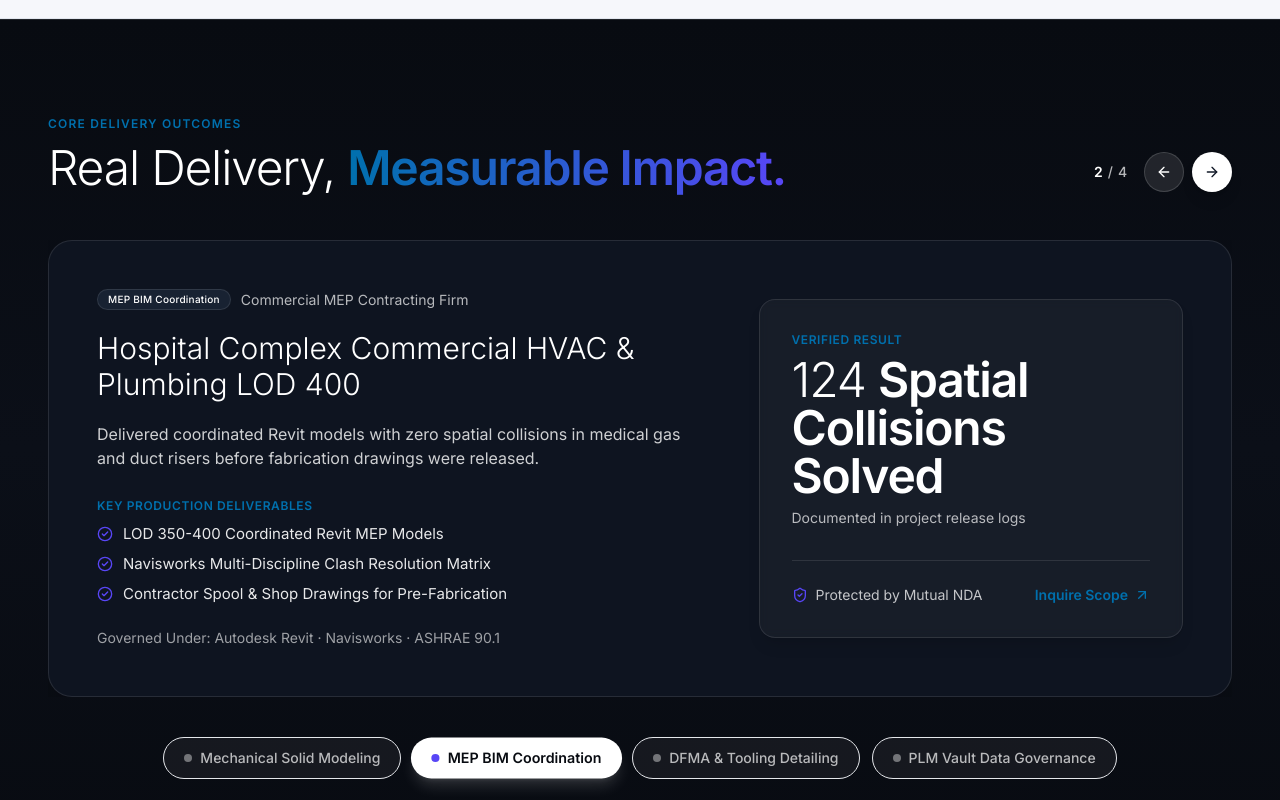
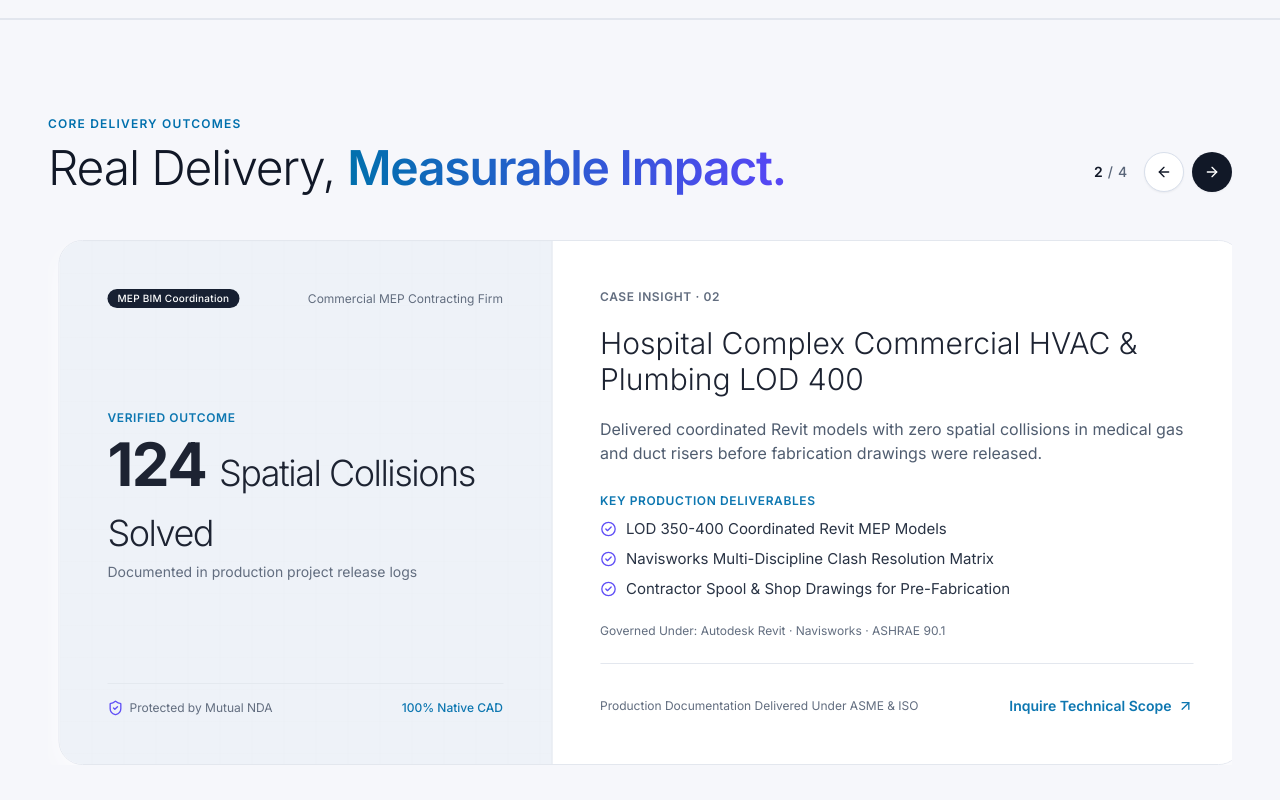
Before and after one commit to mdshafayatullahshanto/escalup, a React (Vite) app: page / in a window 1280 px wide. Shown: the part 3340-4140 px from the top of the page. Built offline with nearby package versions, Linux system fonts and the light colour scheme; no server answers.

Commit message:
style: replace black background with white card system matching reference in careers and delivery sections

```diff
--- a/src/components/InActionCarousel.jsx
+++ b/src/components/InActionCarousel.jsx
@@ -1,10 +1,9 @@
 // src/components/InActionCarousel.jsx
 // SECTION 1: Real Delivery, Measurable Impact
-// Styled like reference content (ProductCardsTrio / Image 3):
-// Blue uppercase letterspaced eyebrow, light headline with signature indigo gradient,
-// clean deliverables list with indigo checkmarks, verified result glass panel,
-// 100% full-width cards with smooth directional slide transitions and interactive discipline tabs,
-// ensuring zero content truncation, zero severed words, and full responsiveness across all viewports.
+// Styled strictly to reference (Image 3 / TopStoriesCarousel):
+// Light lavender page background (#F6F7FB), white card with soft lavender-tinted metric panel (#EEF2F8),
+// light-weight heading with signature indigo gradient, dark pill badges and navigation arrows,
+// clean deliverables list with indigo checkmarks, zero clipping, fully responsive.
 
 import React, { useState, useEffect, useRef, useCallback } from 'react';
 import { motion, AnimatePresence } from 'framer-motion';
@@ -199,10 +198,10 @@ export default function InActionCarousel() {
           setIsFocused(false);
         }
       }}
-      className="w-full bg-[#080B11] bg-gradient-to-b from-[#080B11] via-[#0B0F18] to-[#080B11] text-white py-14 sm:py-20 md:py-24 border-y border-white/10 relative overflow-hidden font-sans focus:outline-none"
+      className="w-full bg-[#F6F7FB] dark:bg-[#080C0F] text-[#111827] dark:text-white py-16 sm:py-20 md:py-24 border-y border-[#E2E6EE] dark:border-white/10 relative overflow-hidden font-sans focus:outline-none transition-colors"
     >
       {/* Subtle ambient lighting */}
-      <div className="absolute top-1/2 left-1/2 -translate-x-1/2 -translate-y-1/2 w-[650px] h-[650px] bg-[#5846F6]/06 rounded-full blur-[160px] pointer-events-none" />
+      <div className="absolute top-1/2 left-1/2 -translate-x-1/2 -translate-y-1/2 w-[650px] h-[650px] bg-[#5846F6]/05 dark:bg-[#5846F6]/06 rounded-full blur-[160px] pointer-events-none" />
 
       {/* Shared ~1400px centered container */}
       <div className="w-full max-w-[1400px] mx-auto px-4 sm:px-6 md:px-8 lg:px-12 relative z-10">
@@ -216,7 +215,7 @@ export default function InActionCarousel() {
             </div>
 
             {/* Headline: Reference Style (Light 300 with signature indigo gradient) */}
-            <h2 className="text-3xl sm:text-4xl md:text-5xl font-light text-white tracking-tight leading-tight">
+            <h2 className="text-3xl sm:text-4xl md:text-5xl font-light text-[#111827] dark:text-white tracking-tight leading-tight">
               Real Delivery,{' '}
               <span className="font-semibold bg-gradient-to-r from-[#0070AD] to-[#5846F6] bg-clip-text text-transparent">
                 Measurable Impact.
@@ -224,17 +223,17 @@ export default function InActionCarousel() {
             </h2>
           </div>
 
-          {/* Navigation Controls: Counter + Round Arrow Buttons */}
+          {/* Navigation Controls: Counter + Round Arrow Buttons (Matching Reference) */}
           <div className="flex items-center gap-4 self-start sm:self-auto">
-            <span className="text-sm font-medium tracking-wider text-white/70">
-              <strong className="text-white font-semibold">{currentIndex + 1}</strong> / {ACTION_PROJECTS.length}
+            <span className="text-sm font-medium tracking-wider text-[#5A6679] dark:text-[#9BA8BA]">
+              <strong className="text-[#111827] dark:text-white font-semibold">{currentIndex + 1}</strong> / {ACTION_PROJECTS.length}
             </span>
 
             <div className="flex items-center gap-2">
               <button
                 onClick={prevSlide}
                 aria-label="Previous case study"
-                className="w-10 h-10 rounded-full bg-white/10 hover:bg-white/20 border border-white/15 text-white flex items-center justify-center transition-all cursor-pointer hover:scale-105 active:scale-95 focus:outline-none focus-visible:ring-2 focus-visible:ring-[#5846F6]"
+                className="w-10 h-10 rounded-full bg-white dark:bg-[#151D26] border border-[#D8DFEB] dark:border-white/10 text-[#111827] dark:text-white shadow-sm hover:scale-105 active:scale-95 transition-all flex items-center justify-center cursor-pointer hover:bg-[#EEF2F8]"
               >
                 <ArrowLeft className="w-4 h-4" />
               </button>
@@ -242,7 +241,7 @@ export default function InActionCarousel() {
               <button
                 onClick={nextSlide}
                 aria-label="Next case study"
-                className="w-10 h-10 rounded-full bg-white text-[#111827] hover:bg-white/90 flex items-center justify-center transition-all cursor-pointer shadow-lg hover:scale-105 active:scale-95 focus:outline-none focus-visible:ring-2 focus-visible:ring-[#5846F6]"
+                className="w-10 h-10 rounded-full bg-[#111827] dark:bg-white text-white dark:text-[#111827] shadow-sm hover:scale-105 active:scale-95 transition-all flex items-center justify-center cursor-pointer hover:bg-black dark:hover:bg-white/90"
               >
                 <ArrowRight className="w-4 h-4" />
               </button>
@@ -251,9 +250,9 @@ export default function InActionCarousel() {
         </div>
 
         {/*
-          100% Full-Width Card with Directional Animation:
-          Eliminates awkward margin clipping and severed words.
-          Every deliverable, metric, and title enjoys full breathing room.
+          Reference White Card Design (Image 3):
+          Left: Lavender-tinted panel with Verified Outcome stat & badge.
+          Right: Pure white surface with narrative, deliverables checklist, and technical scope link.
         */}
         <div
           className="relative w-full overflow-hidden cursor-grab active:cursor-grabbing select-none"
@@ -280,26 +279,63 @@ export default function InActionCarousel() {
                   prevSlide();
                 }
               }}
-              className="w-full rounded-3xl p-6 sm:p-10 lg:p-12 bg-[#0E1420] border border-white/10 shadow-2xl relative overflow-hidden"
+              className="w-full rounded-3xl bg-white dark:bg-[#11161B] border border-[#E2E6EE] dark:border-white/10 shadow-card hover:shadow-card-hover relative overflow-hidden transition-all duration-300 grid grid-cols-1 lg:grid-cols-12"
             >
-              <div className="grid grid-cols-1 lg:grid-cols-12 gap-8 lg:gap-12 items-center">
+              {/* LEFT 5 COLS: Lavender-tinted Outcome & Metric Panel (Matching Image 3) */}
+              <div className="lg:col-span-5 p-8 sm:p-10 lg:p-12 bg-[#EEF2F8] dark:bg-[#131A24] flex flex-col justify-between border-b lg:border-b-0 lg:border-r border-[#E2E6EE] dark:border-white/10 relative overflow-hidden">
+                {/* Blueprint grid subtle background */}
+                <div className="absolute inset-0 blueprint-grid opacity-15 pointer-events-none" />
 
-                {/* Left 7 cols: Case Narrative */}
-                <div className="lg:col-span-7 space-y-5 text-left">
-                  <div className="flex flex-wrap items-center gap-2.5">
-                    <Badge variant="navy" size="xs" className="bg-[#182232] text-[#A5B4FC] border border-white/10">
+                {/* Top: Discipline Badge & Client Type */}
+                <div className="relative z-10 flex items-center justify-between gap-3">
+                  <Badge variant="navy" size="xs">
                     {currentProject.discipline}
                   </Badge>
-                    <span className="text-sm text-white/70 font-normal">
+                  <span className="text-xs text-[#5A6679] dark:text-[#9BA8BA]">
                     {currentProject.clientType}
                   </span>
                 </div>
 
-                  <h3 className="text-2xl sm:text-3xl font-light text-white leading-tight">
+                {/* Center: Large Verified Result Metric */}
+                <div className="relative z-10 my-auto py-8">
+                  <div className="text-xs font-semibold uppercase tracking-wider text-[#0070AD] dark:text-[#38BDF8] mb-2">
+                    Verified Outcome
+                  </div>
+                  <div className="text-4xl sm:text-5xl lg:text-6xl font-bold text-[#111827] dark:text-white tracking-tight leading-tight">
+                    {currentProject.metricNum}{' '}
+                    <span className="font-light text-2xl sm:text-3xl lg:text-4xl block sm:inline text-[#111827] dark:text-white">
+                      {currentProject.metricPhrase}
+                    </span>
+                  </div>
+                  <div className="text-xs sm:text-sm text-[#5A6679] dark:text-[#9BA8BA] mt-2 font-normal">
+                    Documented in production project release logs
+                  </div>
+                </div>
+
+                {/* Bottom: NDA & Standards metadata */}
+                <div className="relative z-10 flex items-center justify-between pt-4 border-t border-[#E2E6EE]/80 dark:border-white/10 text-xs text-[#5A6679] dark:text-[#9BA8BA]">
+                  <div className="flex items-center gap-1.5">
+                    <ShieldCheck className="w-4 h-4 text-[#5846F6]" />
+                    <span>Protected by Mutual NDA</span>
+                  </div>
+                  <span className="font-medium text-[#0070AD] dark:text-[#38BDF8]">
+                    100% Native CAD
+                  </span>
+                </div>
+              </div>
+
+              {/* RIGHT 7 COLS: Pure White Narrative & Deliverables Panel */}
+              <div className="lg:col-span-7 p-8 sm:p-10 lg:p-12 bg-white dark:bg-[#11161B] flex flex-col justify-between text-left">
+                <div className="space-y-5">
+                  <div className="text-xs font-semibold uppercase tracking-wider text-[#5A6679] dark:text-[#9BA8BA]">
+                    Case Insight · 0{currentProject.id}
+                  </div>
+
+                  <h3 className="text-2xl sm:text-3xl font-light text-[#111827] dark:text-white leading-tight">
                     {currentProject.title}
                   </h3>
 
-                  <p className="text-sm sm:text-base text-white/80 leading-relaxed font-normal">
+                  <p className="text-sm sm:text-base text-[#475569] dark:text-[#9BA8BA] leading-relaxed font-normal">
                     {currentProject.outcome}
                   </p>
 
@@ -309,62 +345,42 @@ export default function InActionCarousel() {
                       Key Production Deliverables
                     </div>
                     {currentProject.deliverables.map((item, dIdx) => (
-                      <div key={dIdx} className="flex items-center gap-2.5 text-sm sm:text-[15px] text-white/90">
+                      <div key={dIdx} className="flex items-center gap-2.5 text-sm sm:text-[15px] text-[#1E293B] dark:text-white/90">
                         <CheckCircle2 className="w-4 h-4 text-[#5846F6] shrink-0" />
                         <span>{item}</span>
                       </div>
                     ))}
                   </div>
 
-                  {/* Governed Under standard */}
-                  <div className="text-xs sm:text-sm text-white/60 pt-1">
+                  {/* Technical Standards */}
+                  <div className="text-xs text-[#5A6679] dark:text-[#9BA8BA] pt-1">
                     Governed Under: {currentProject.standards}
                   </div>
                 </div>
 
-                {/* Right 5 cols: Integrated Verified Result Panel on subtle glass surface */}
-                <div className="lg:col-span-5 p-7 sm:p-8 rounded-2xl bg-white/[0.04] border border-white/10 flex flex-col justify-between text-left shadow-lg backdrop-blur-sm">
-                  <div className="space-y-2">
-                    <div className="text-xs font-semibold uppercase tracking-wider text-[#0070AD] dark:text-[#38BDF8]">
-                      Verified Result
-                    </div>
-                    {/* Big Metric: light weight with key phrase in semibold */}
-                    <div className="text-3xl sm:text-4xl lg:text-5xl font-light text-white tracking-tight leading-tight">
-                      {currentProject.metricNum}{' '}
-                      <span className="font-semibold text-white">
-                        {currentProject.metricPhrase}
-                      </span>
-                    </div>
-                    <div className="text-xs sm:text-sm text-white/70 mt-1 font-normal">
-                      Documented in project release logs
-                    </div>
+                {/* Bottom Row with Divider */}
+                <div className="pt-8 mt-6 border-t border-[#E2E6EE] dark:border-white/10 flex flex-col sm:flex-row sm:items-center justify-between gap-4">
+                  <div className="text-xs text-[#5A6679] dark:text-[#9BA8BA]">
+                    Production Documentation Delivered Under ASME & ISO
                   </div>
 
-                  <div className="mt-8 pt-6 border-t border-white/10 flex items-center justify-between">
-                    <div className="flex items-center gap-2 text-xs sm:text-sm text-white/75">
-                      <ShieldCheck className="w-4 h-4 text-[#5846F6]" />
-                      <span>Protected by Mutual NDA</span>
-                    </div>
-
-                    {/* Indigo link matching "Explore Technical Scope ->" in reference */}
                   <a
                     href="#contact"
-                      className="inline-flex items-center gap-1.5 text-sm font-semibold text-[#0070AD] dark:text-[#38BDF8] hover:text-white transition-colors group"
+                    className="inline-flex items-center gap-1.5 text-xs sm:text-sm font-semibold text-[#0070AD] hover:text-[#5846F6] dark:text-[#38BDF8] dark:hover:text-white transition-colors group"
                   >
-                      <span>Inquire Scope</span>
+                    <span>Inquire Technical Scope</span>
                     <ArrowUpRight className="w-4 h-4 transition-transform duration-200 group-hover:translate-x-0.5 group-hover:-translate-y-0.5" />
                   </a>
                 </div>
               </div>
 
-              </div>
             </motion.div>
           </AnimatePresence>
         </div>
 
         {/*
-          Interactive Discipline Tab Selectors:
-          Provides immediate visual access to all 4 case studies without any text truncation.
+          Interactive Discipline Tab Selectors (Light Theme):
+          Provides immediate visual access to all 4 case studies.
         */}
         <div className="mt-8 sm:mt-10 flex flex-wrap items-center justify-center gap-2.5 sm:gap-3">
           {ACTION_PROJECTS.map((p, idx) => {
@@ -375,11 +391,11 @@ export default function InActionCarousel() {
                 onClick={() => goToSlide(idx)}
                 className={`px-4 sm:px-5 py-2 sm:py-2.5 rounded-full text-xs sm:text-sm font-medium transition-all duration-300 flex items-center gap-2 cursor-pointer ${
                   isCurrent
-                    ? 'bg-white text-[#080B11] shadow-lg shadow-white/15 font-semibold scale-[1.02]'
-                    : 'bg-white/[0.05] hover:bg-white/[0.10] text-white/70 hover:text-white border border-white/08'
+                    ? 'bg-[#111827] text-white shadow-md font-semibold scale-[1.02]'
+                    : 'bg-white hover:bg-[#EEF2F8] text-[#475569] hover:text-[#111827] border border-[#E2E6EE] shadow-sm'
                 }`}
               >
-                <span className={`w-2 h-2 rounded-full transition-colors ${isCurrent ? 'bg-[#5846F6]' : 'bg-white/40'}`} />
+                <span className={`w-2 h-2 rounded-full transition-colors ${isCurrent ? 'bg-[#5846F6]' : 'bg-[#94A3B8]'}`} />
                 <span>{p.discipline}</span>
               </button>
             );
```
Also changed, not shown: src/components/CareersBanner.jsx (+27 -21 lines). Lines whose indentation alone changed are shown as unchanged.
